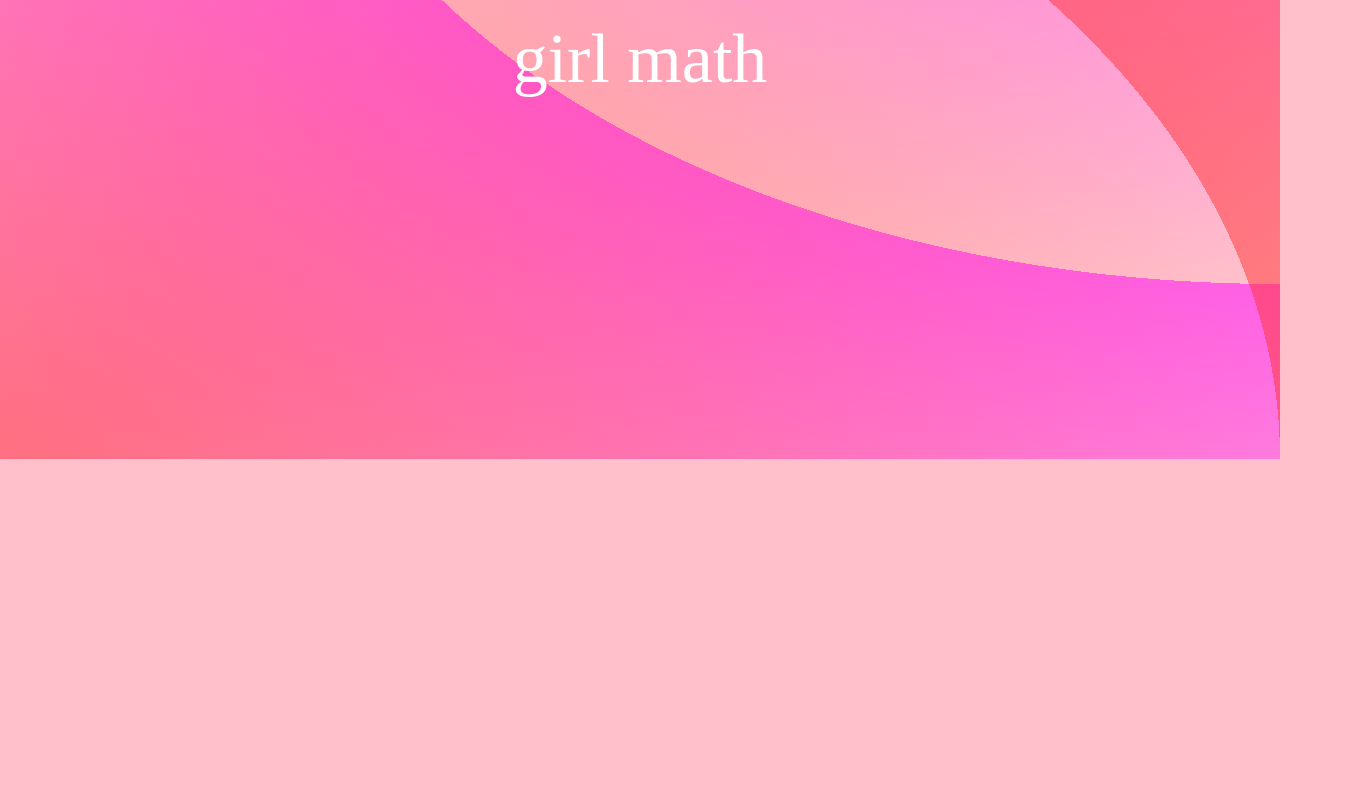
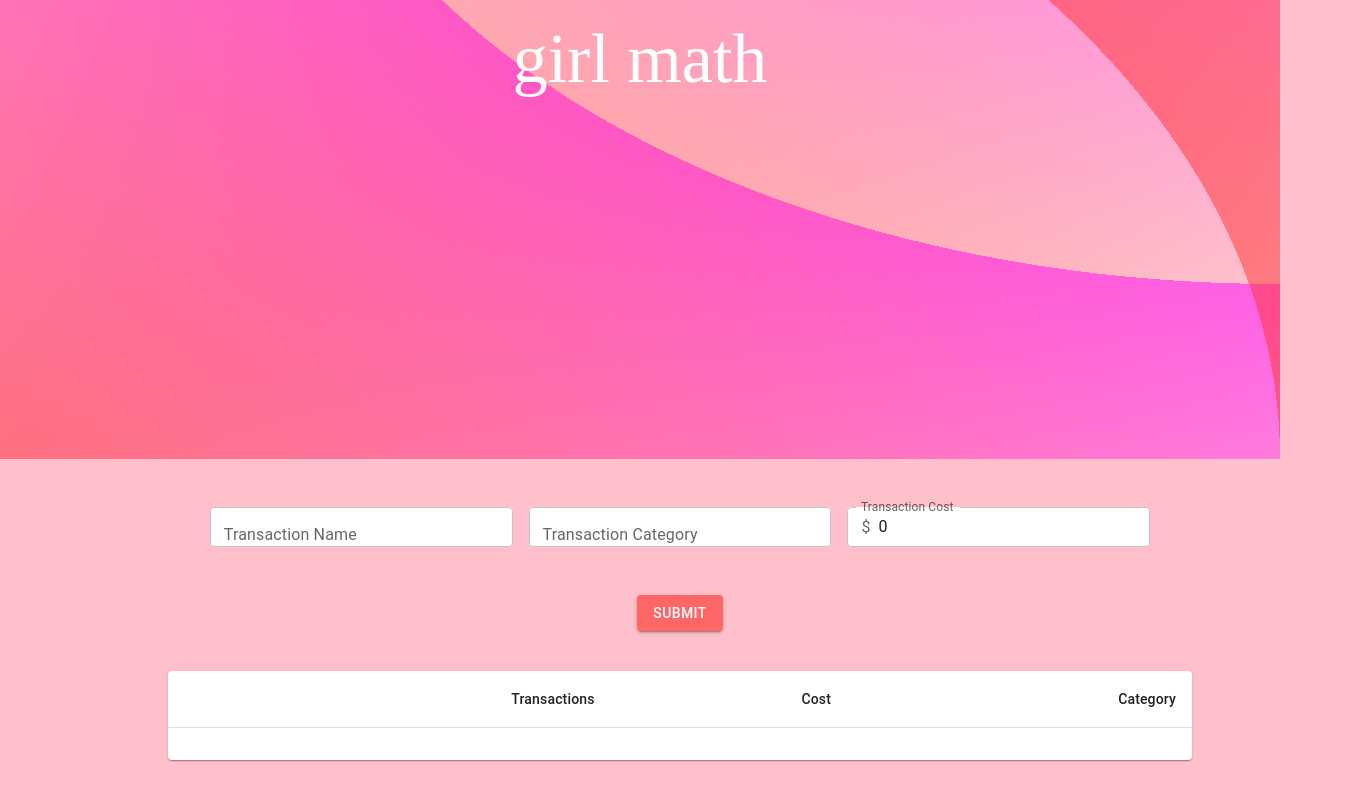
Before and after one commit to lphan48/hack-the-patriarchy, a React (Create React App) app: page / in a window 1280 px wide. Shown: the part 410-1210 px from the top of the page, 1360 px wide, since content can reach past the window. Before the commit the page ends 869 px from the top, so only its background shows below. Built offline with nearby package versions, Linux system fonts and the light colour scheme; a web font is replaced by a local one.

Commit message:
transactionsgit add .

```diff
--- a/src/App.css
+++ b/src/App.css
@@ -25,6 +25,13 @@
   color: white;
 }
 
+.page {
+  height: 100vh;
+  width: 100vw;
+  padding: 5vh;
+}
+
+
 .gradientContainer {
   width: 100vw;
   height: 100vh;
--- a/src/App.tsx
+++ b/src/App.tsx
@@ -1,12 +1,14 @@
 import "./App.css";
 import Navbar from "./Navbar";
 import Home from "./Home";
+import Transactions from "./Transactions";
 
 function App() {
   return (
     <div className="App">
       <Navbar />
       <Home />
+      <Transactions />
     </div>
   );
 }
--- a/src/Home.tsx
+++ b/src/Home.tsx
@@ -16,7 +16,6 @@ function Home() {
     color: 'white',
     fontFamily: 'Bigshot',
     fontSize: 70,
-
   }
 
   return (
--- /dev/null
+++ b/src/Transactions.tsx
@@ -0,0 +1,124 @@
+import React, { useState } from "react";
+import "./App.css";
+import { FormControl, InputAdornment, InputLabel, OutlinedInput, Button } from "@mui/material";
+import "./App.css";
+import Table from '@mui/material/Table';
+import TableBody from '@mui/material/TableBody';
+import TableCell from '@mui/material/TableCell';
+import TableContainer from '@mui/material/TableContainer';
+import TableHead from '@mui/material/TableHead';
+import TableRow from '@mui/material/TableRow';
+import Paper from '@mui/material/Paper';
+
+function Transactions() {
+
+  let initArray: Array<Record<string, number>> = [{}]
+  const [transactions, setTransactions] = useState(initArray)
+
+  const [transactionName, setTransactionName] = useState("")
+  const [transactionCost, setTransactionCost] = useState(0)
+  const [transactionCat, setTransactionCat] = useState("")
+
+  function createData(name: any, cost: any, category: any) {
+    return { name, cost, category };
+  }
+
+  const myAsynFunction = async () => {
+    const data = createData(transactionName, transactionCost, transactionCat)
+    setTransactions(transactions => [...transactions, data]);
+}
+
+  return (
+    <div className='page'>
+         {/* Input */}
+        <div>
+            <FormControl fullWidth sx={{ m: 1, width: "30ch", background: 'white', borderRadius: 1 }}>
+                  <InputLabel htmlFor="outlined-adornment-amount">
+                    Transaction Name
+                  </InputLabel>
+                  <OutlinedInput
+                    id="outlined-adornment-amount"
+                    type="text"
+                    label="Transaction Name"
+                    size="small"
+                    value={transactionName}
+                    onChange={(e) =>
+                      setTransactionName(e.target.value)
+                    }
+                  />
+              </FormControl>
+              <FormControl fullWidth sx={{ m: 1, width: "30ch", background: 'white', borderRadius: 1 }}>
+                  <InputLabel htmlFor="outlined-adornment-amount">
+                    Transaction Category
+                  </InputLabel>
+                  <OutlinedInput
+                    id="adornment-amount"
+                    type="text"
+                    label="Transaction Category"
+                    size="small"
+                    value={transactionCat}
+                    onChange={(e) =>
+                      setTransactionCat(e.target.value)
+                    }
+                  />
+              </FormControl>
+              <FormControl fullWidth sx={{ m: 1, width: "30ch", background: 'white', borderRadius: 1 }}>
+                  <InputLabel htmlFor="outlined-adornment-amount">
+                    Transaction Cost
+                  </InputLabel>
+                  <OutlinedInput
+                    id="outlined-adornment-amount"
+                    type="number"
+                    startAdornment={
+                      <InputAdornment position="start">$</InputAdornment>
+                    }
+                    label="Transaction Cost"
+                    size="small"
+                    value={transactionCost}
+                    onChange={(e) =>
+                      setTransactionCost(parseFloat(e.target.value))
+                    }
+                  />
+              </FormControl>
+
+        </div>
+        {/* Submit button */}
+        {/* Table of Monthly Transactions */}
+        {/* Reach gioal: a clear button (for new months) */}
+        <div>
+          <Button variant="contained" color='secondary' sx={{background: '#ff6666', margin: 5}}
+            onClick={myAsynFunction}>
+            Submit
+          </Button>
+        </div>
+        <div>
+          {/* Gabbys works  table stuff */}
+          <TableContainer component={Paper} sx={{width: '80%', alignItems: 'center', alignSelf: 'center', justifySelf: 'center'}}>
+      <Table >
+        <TableHead>
+          <TableRow>
+            <TableCell align="right">Transactions </TableCell>
+            <TableCell align="right">Cost</TableCell>
+            <TableCell align="right">Category</TableCell>
+          </TableRow>
+        </TableHead>
+        <TableBody>
+          {transactions.map((transaction) => (
+            <TableRow
+              key={transaction.name}
+              sx={{ '&:last-child td, &:last-child th': { border: 0 } }}
+            >
+              <TableCell align="right">{transaction.name}</TableCell>
+              <TableCell align="right">{transaction.cost}</TableCell>
+              <TableCell align="right">{transaction.category}</TableCell>
+            </TableRow>
+          ))}
+        </TableBody>
+      </Table>
+    </TableContainer>
+        </div>
+    </div>
+  );
+}
+
+export default Transactions;
--- a/tsconfig.json
+++ b/tsconfig.json
@@ -18,7 +18,7 @@
     "resolveJsonModule": true,
     "isolatedModules": true,
     "noEmit": true,
-    "jsx": "react-jsx"
+    "jsx": "preserve"
   },
   "include": [
     "src"
```
